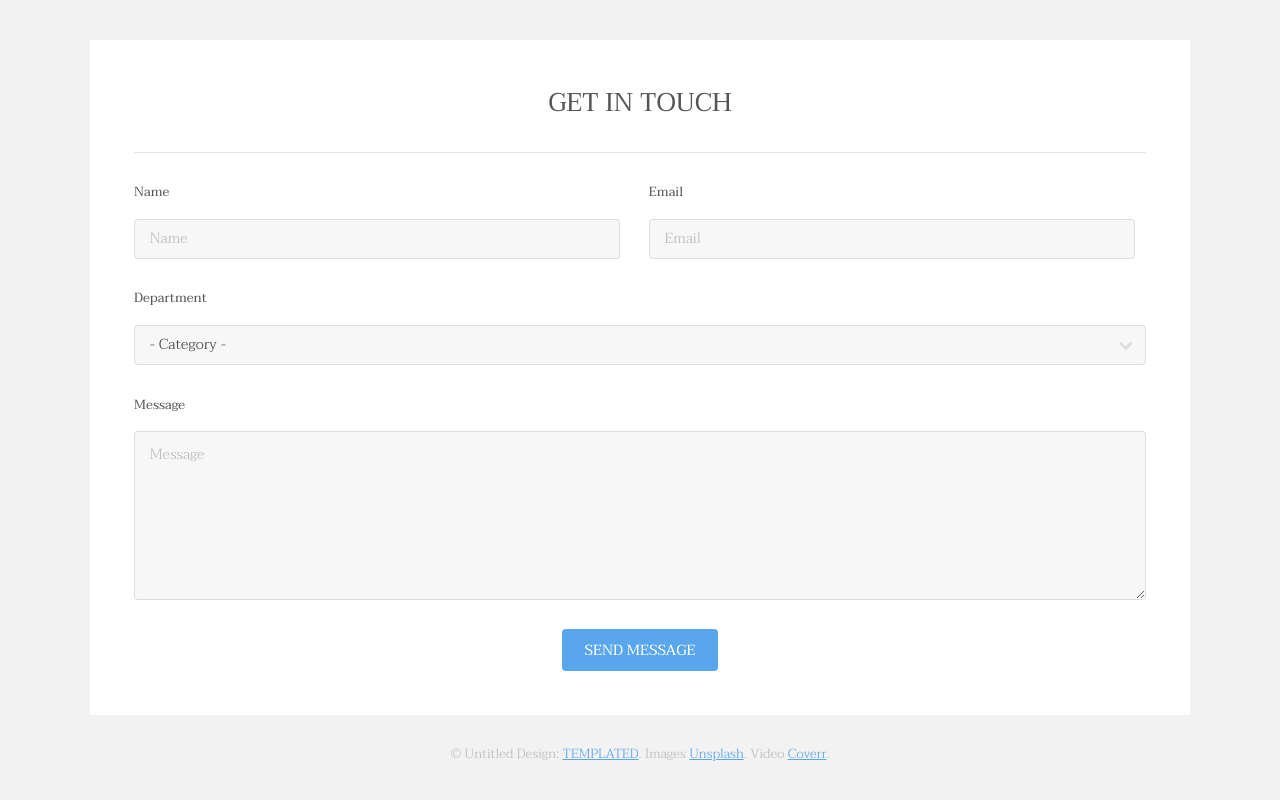
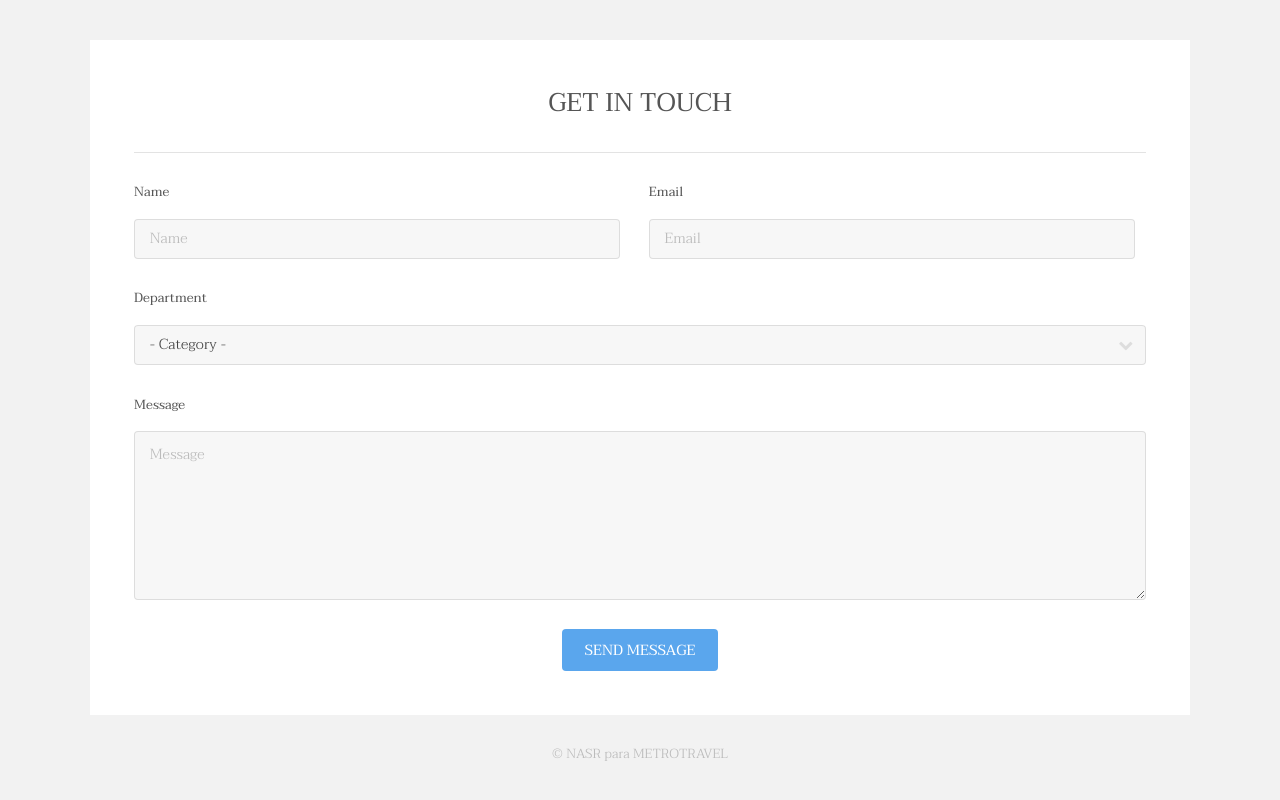
Before and after one commit to nasela4/REP_04_METROPOLITA, a plain HTML site: page index.html in a window 1280 px wide. Shown: the part 3231-4031 px from the top of the page. Drawn offline with Linux system fonts and the light colour scheme.

Commit message:
cambios en el pie de página por NASR

```diff
--- a/index.html
+++ b/index.html
@@ -194,7 +194,7 @@
 						</div>
 					</section>
 					<div class="copyright">
-						&copy; Untitled Design: <a href="https://templated.co/">TEMPLATED</a>. Images <a href="https://unsplash.com/">Unsplash</a>. Video <a href="http://coverr.co/">Coverr</a>.
+						&copy; NASR para METROTRAVEL
 					</div>
 				</div>
 			</footer>
```
